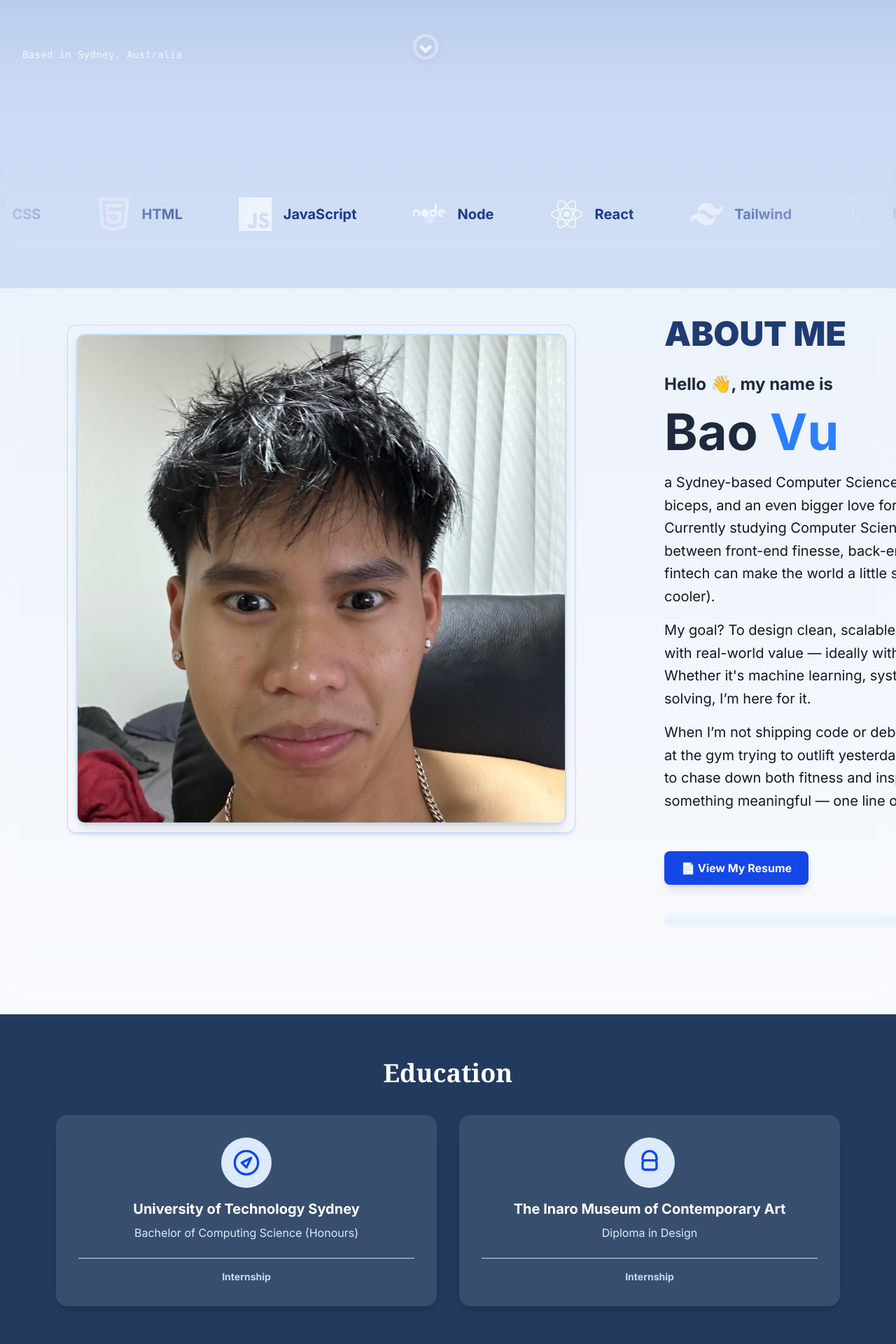
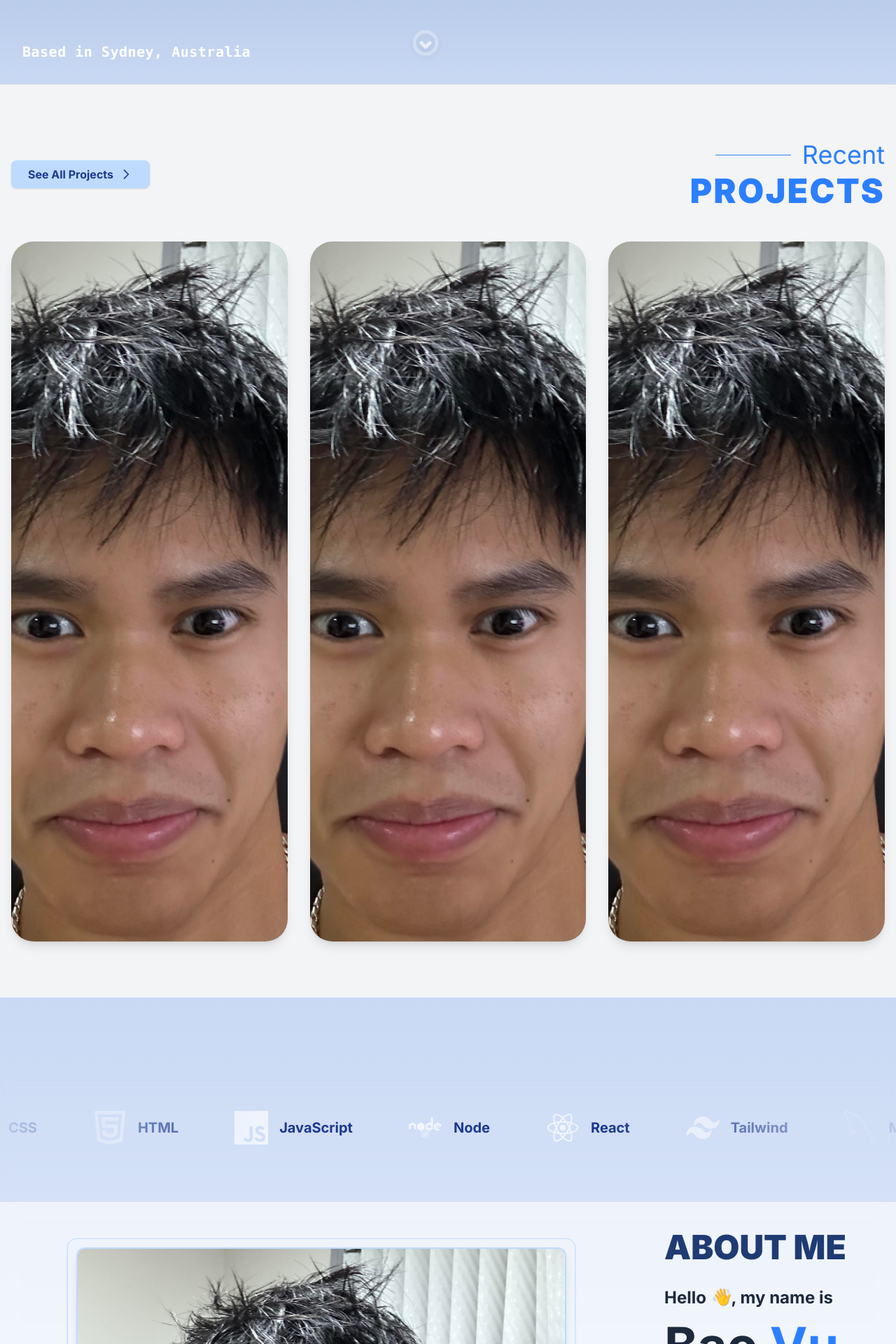
Before and after one commit to BaoVu2004/my_portfolio, a React (Vite) app: page / in a window 1280 px wide. Shown: the part 680-2600 px from the top of the page at 70% size. Built offline with nearby package versions, Linux system fonts and the light colour scheme.

Commit message:
Added new education components to decluster about.jsx and rearranged order of sections

```diff
--- a/src/App.jsx
+++ b/src/App.jsx
@@ -5,6 +5,7 @@ import { Navbar } from "./components/Navbar";
 import { MobileMenu } from "./components/MobileMenu";
 import { Home } from "./components/sections/Home";
 import { About } from "./components/sections/About";
+import { Education } from "./components/sections/Education";
 import { Projects } from "./components/sections/Projects";
 import { Contact } from "./components/sections/Contact";
 import "./index.css";
@@ -21,8 +22,9 @@ function App() {
           <Navbar menuOpen={menuOpen} setMenuOpen={setMenuOpen}/>
           <MobileMenu menuOpen={menuOpen} setMenuOpen={setMenuOpen} />
           <Home />
+          <Projects />
           <About />
-          <Projects />
+          <Education />
           <Contact />
         </div>
       )}
--- a/src/components/sections/About.jsx
+++ b/src/components/sections/About.jsx
@@ -56,8 +56,8 @@ export const About = () => {
                 how AI and fintech can make the world a little smarter (and my projects a little cooler).
               </p>
               <p className="text-[20px] text-gray-900 text-lg leading-relaxed mb-4">
-                My goal? To design clean, scalable solutions that blend technical depth with real-world value — ideally with some slick UI along
-                the way. Whether it's machine learning, system design, or creative problem-solving, I’m here for it.
+                My goal? To design clean, scalable solutions that blend technical depth with real-world value especially in the field of sportstech and fintech.
+                Whether it's machine learning, system design, or creative problem-solving, I’m here for it.
               </p>
               <p className="text-[20px] text-gray-900 text-lg leading-relaxed mb-4">
                 When I’m not shipping code or debugging life, you’ll probably catch me at the gym trying to outlift yesterday’s self, or out
@@ -80,41 +80,6 @@ export const About = () => {
           </div>
         </motion.div>
       </RevealOnScroll>
-
-      {/* Education Section - full width */}
-      <section className="w-full bg-[#223A5E] py-16">
-        <h2 className="text-4xl font-serif font-bold text-center text-white mb-10">Education</h2>
-        <div className="flex flex-col md:flex-row justify-center items-stretch gap-8 max-w-6xl mx-auto px-4">
-          {/* Card 1 */}
-          <div className="flex-1 bg-white/10 rounded-2xl shadow-lg flex flex-col items-center p-8">
-            <div className="bg-blue-100 rounded-full p-4 mb-4">
-              {/* Example: Compass Icon */}
-              <svg xmlns="http://www.w3.org/2000/svg" className="h-10 w-10 text-blue-700" fill="none" viewBox="0 0 24 24" stroke="currentColor">
-                <circle cx="12" cy="12" r="10" stroke="currentColor" strokeWidth="2"/>
-                <path d="M16 8l-4 8-4-4 8-4z" stroke="currentColor" strokeWidth="2" strokeLinejoin="round" fill="none"/>
-              </svg>
-            </div>
-            <div className="text-xl font-bold text-center text-white mb-2">University of Technology Sydney</div>
-            <div className="text-blue-100 text-center mb-4">Bachelor of Computing Science (Honours)</div>
-            <div className="w-full h-px bg-blue-200 my-2"></div>
-            <div className="text-blue-200 font-semibold text-sm mt-2">Internship</div>
-          </div>
-          {/* Card 2 */}
-          <div className="flex-1 bg-white/10 rounded-2xl shadow-lg flex flex-col items-center p-8">
-            <div className="bg-blue-100 rounded-full p-4 mb-4">
-              {/* Example: Museum Icon */}
-              <svg xmlns="http://www.w3.org/2000/svg" className="h-10 w-10 text-blue-700" fill="none" viewBox="0 0 24 24" stroke="currentColor">
-                <rect x="6" y="10" width="12" height="8" rx="2" stroke="currentColor" strokeWidth="2" fill="none"/>
-                <path d="M6 10V8a6 6 0 0112 0v2" stroke="currentColor" strokeWidth="2" fill="none"/>
-              </svg>
-            </div>
-            <div className="text-xl font-bold text-center text-white mb-2">The Inaro Museum of Contemporary Art</div>
-            <div className="text-blue-100 text-center mb-4">Diploma in Design</div>
-            <div className="w-full h-px bg-blue-200 my-2"></div>
-            <div className="text-blue-200 font-semibold text-sm mt-2">Internship</div>
-          </div>
-        </div>
-      </section>
     </section>
   );
 };
--- /dev/null
+++ b/src/components/sections/Education.jsx
@@ -0,0 +1,45 @@
+import { motion } from "framer-motion";
+
+export const Education = () => {
+  return (
+    <motion.section
+      initial={{ opacity: 0, y: 40 }}
+      whileInView={{ opacity: 1, y: 0 }}
+      viewport={{ once: true, amount: 0.3 }}
+      transition={{ duration: 0.7, ease: "easeOut" }}
+      className="w-full bg-gradient-to-b from-[#6885b6] to-[#c9d9f4] py-16"
+    >
+      <h2 className="text-4xl font-serif font-bold text-center text-white mb-10">Education</h2>
+      <div className="flex flex-col md:flex-row justify-center items-stretch gap-8 max-w-6xl mx-auto px-4">
+        {/* Card 1 */}
+        <div className="flex-1 bg-white/10 rounded-2xl shadow-lg flex flex-col items-center p-8">
+          <div className="bg-blue-100 rounded-full p-4 mb-4">
+            {/* Example: Compass Icon */}
+            <svg xmlns="http://www.w3.org/2000/svg" className="h-10 w-10 text-blue-700" fill="none" viewBox="0 0 24 24" stroke="currentColor">
+              <circle cx="12" cy="12" r="10" stroke="currentColor" strokeWidth="2"/>
+              <path d="M16 8l-4 8-4-4 8-4z" stroke="currentColor" strokeWidth="2" strokeLinejoin="round" fill="none"/>
+            </svg>
+          </div>
+          <div className="text-xl font-bold text-center text-white mb-2">University of Technology Sydney</div>
+          <div className="text-blue-100 text-center mb-4">Bachelor of Computing Science (Honours)</div>
+          <div className="w-full h-px bg-blue-200 my-2"></div>
+          <div className="text-blue-200 font-semibold text-sm mt-2">WAM: 90 GPA: 6.75</div>
+        </div>
+        {/* Card 2 */}
+        <div className="flex-1 bg-white/10 rounded-2xl shadow-lg flex flex-col items-center p-8">
+          <div className="bg-blue-100 rounded-full p-4 mb-4">
+            {/* Example: Museum Icon */}
+            <svg xmlns="http://www.w3.org/2000/svg" className="h-10 w-10 text-blue-700" fill="none" viewBox="0 0 24 24" stroke="currentColor">
+              <rect x="6" y="10" width="12" height="8" rx="2" stroke="currentColor" strokeWidth="2" fill="none"/>
+              <path d="M6 10V8a6 6 0 0112 0v2" stroke="currentColor" strokeWidth="2" fill="none"/>
+            </svg>
+          </div>
+          <div className="text-xl font-bold text-center text-white mb-2">Fairvale High School</div>
+          <div className="text-blue-100 text-center mb-4">HSC Graduate</div>
+          <div className="w-full h-px bg-blue-200 my-2"></div>
+          <div className="text-blue-200 font-semibold text-sm mt-2">Listed among "2021 HSC Distinguished Achievers"</div>
+        </div>
+      </div>
+    </motion.section>
+  );
+};
--- a/src/components/sections/Home.jsx
+++ b/src/components/sections/Home.jsx
@@ -68,7 +68,7 @@ export const Home = () => {
 
           <div className="flex space-x-6 mb-8">
             <a
-              href="https://github.com/BaoVu2004"
+              href="https://github.com/baovu-dev"
               target="_blank"
               rel="noopener noreferrer"
               className="text-white hover:text-blue-400 text-3xl transition-colors"
@@ -76,7 +76,7 @@ export const Home = () => {
               <SiGithub />
             </a>
             <a
-              href="https://www.linkedin.com/in/yourusername/"
+              href="https://www.linkedin.com/in/baovutech/"
               target="_blank"
               rel="noopener noreferrer"
               className="text-white hover:text-blue-400 text-3xl transition-colors"
@@ -124,7 +124,7 @@ export const Home = () => {
               Contact Me
             </a>
           </motion.div>
-          <span className="absolute bottom-8 left-8 text-xs md:text-sm text-white/80 font-mono tracking-wide z-20">
+          <span className="absolute bottom-8 left-8 font-bold text-md md:text-xl text-white font-mono tracking-wide z-20">
             Based in Sydney, Australia
           </span>
         </motion.div>
--- a/src/components/sections/Projects.jsx
+++ b/src/components/sections/Projects.jsx
@@ -4,19 +4,19 @@ import { motion } from "framer-motion";
 export const Projects = () => {
   const projects = [
     {
-      title: "Novaspace",
+      title: "AI Chatbox???",
       img: "/testingimg.jpg",
-      desc: "Lorem ipsum dolor sit amet consectetur adipisicing elit. Natus magni eveniet at voluptatibus ea et blanditiis, harum temporibus voluptas fuga dolore alias laudantium eligendi nihil.",
+      desc: "Work in Progress...",
     },
     {
-      title: "Novaship",
+      title: "Untitles Project",
       img: "/testingimg.jpg",
-      desc: "Lorem ipsum dolor sit amet consectetur adipisicing elit. Natus magni eveniet at voluptatibus ea et blanditiis, harum temporibus voluptas fuga dolore alias laudantium eligendi nihil.",
+      desc: "Work in Progress...",
     },
     {
-      title: "Novascentauri",
+      title: "Untitled Project",
       img: "/testingimg.jpg",
-      desc: "Lorem ipsum dolor sit amet consectetur adipisicing elit. Natus magni eveniet at voluptatibus ea et blanditiis, harum temporibus voluptas fuga dolore alias laudantium eligendi nihil.",
+      desc: "Work in Progress...",
     },
   ];
 
@@ -27,8 +27,10 @@ export const Projects = () => {
   };
 
   return (
-    <section id="projects" className="w-full bg-[#223A5E] py-20 px-4 flex flex-col items-center">
-      <div className="max-w-6xl w-full mx-auto">
+    <>
+      <div className="w-full shadow-inner h-[1px] w-full bg-[#e5e7eb]" />
+      <section id="projects" className="w-full min-h-screen bg-[#f3f4f6] py-20 px-4 flex flex-col items-center">
+        <div className="w-full">
         {/* Header */}
         <div className="flex flex-col md:flex-row justify-between items-center mb-12 w-full">
           {/* Left: Button */}
@@ -37,7 +39,7 @@ export const Projects = () => {
             whileInView={{ opacity: 1, x: 0 }}
             viewport={{ once: true, amount: 0.5 }}
             transition={{ duration: 1, delay: 0.3, ease: "easeOut" }}
-            className="flex items-center gap-2 px-6 py-2 bg-white text-blue-900 font-semibold rounded-lg shadow hover:bg-blue-100 transition mt-8 md:mt-0 order-2 md:order-1"
+            className="flex items-center gap-2 px-6 py-2 bg-blue-200 text-blue-900 font-semibold rounded-lg shadow hover:bg-blue-100 transition mt-8 md:mt-0 order-2 md:order-1"
           >
             <span>See All Projects</span>
             {/* Arrow Icon */}
@@ -54,15 +56,15 @@ export const Projects = () => {
               transition={{ duration: 0.5, delay: 0.3, ease: "easeOut" }}
               className="flex items-center gap-4 justify-end"
             >
-              <hr className="border-blue-300 w-27" />
-              <span className="text-4xl font-small text-white">Recent</span>
+              <hr className="border-blue-500 w-27" />
+              <span className="text-4xl font-small text-blue-500">Recent</span>
             </motion.div>
             <motion.h1
               initial={{ opacity: 0, x: 40 }}
               whileInView={{ opacity: 1, x: 0 }}
               viewport={{ once: true, amount: 0.5 }}
               transition={{ duration: 0.5, delay: 0.5, ease: "easeOut" }}
-              className="text-5xl font-extrabold text-white tracking-wider mt-2"
+              className="text-5xl font-extrabold text-blue-500 tracking-wider mt-2"
             >
               PROJECTS
             </motion.h1>
@@ -79,7 +81,7 @@ export const Projects = () => {
             <motion.div
               key={idx}
               variants={cardVariants}
-              className="relative group rounded-3xl overflow-hidden shadow-lg h-[400px] flex items-center justify-center bg-white/10 cursor-pointer transition-transform duration-300 hover:scale-105"
+              className="relative group overflow-hidden shadow-lg h-[1000px] flex items-center justify-center bg-white/10 cursor-pointer transition-transform duration-300 hover:scale-105 rounded-4xl"
             >
               <img
                 src={project.img}
@@ -94,6 +96,7 @@ export const Projects = () => {
           ))}
         </motion.div>
       </div>
-    </section>
+      </section>
+    </>
   );
 };
```
